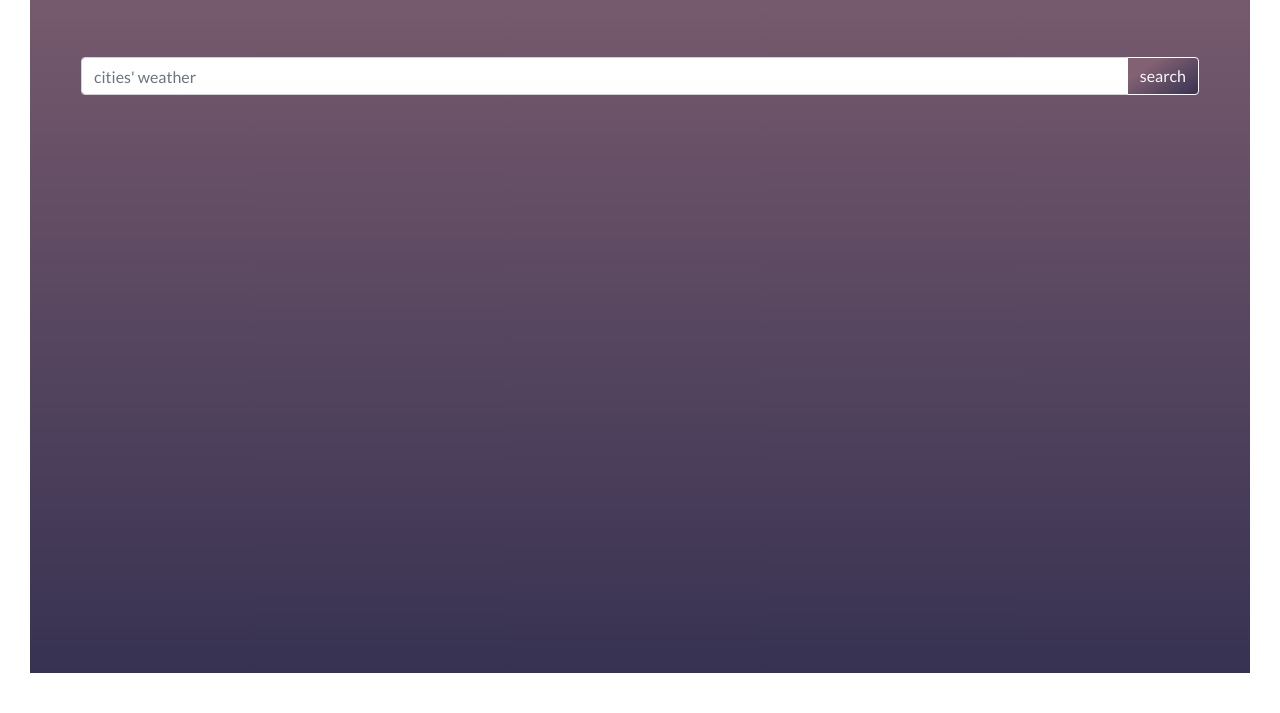
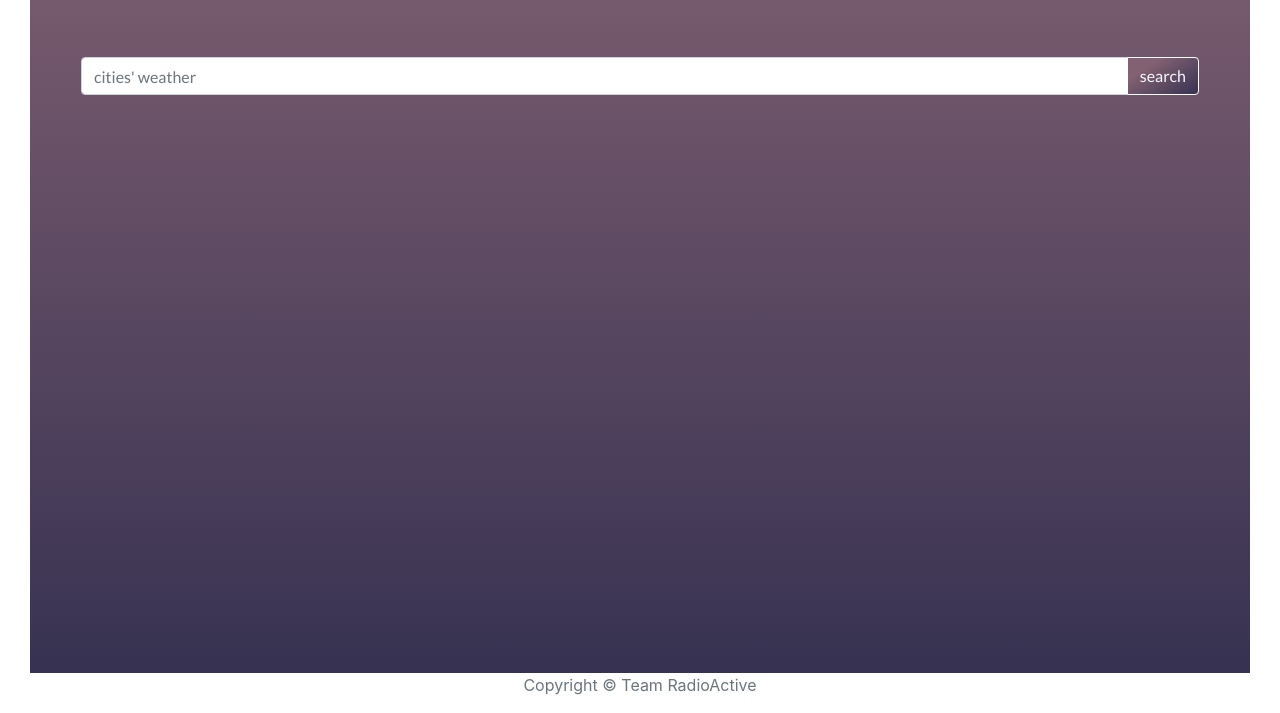
Before and after one commit to Uschas75/weather-app, a plain HTML site: page index.html in a window 1280 px wide. Shown: the part 127-840 px from the top of the page. Before the commit the page ends 800 px from the top, so only its background shows below. Drawn offline with nearby package versions, Linux system fonts and the light colour scheme.

Commit message:
[Added] Footer

```diff
--- a/index.html
+++ b/index.html
@@ -33,6 +33,17 @@
     </header>
 
 
+    <footer>
+        <div class="container">
+            <div class="row">
+                <div class="col-lg-8 col-md-10 mx-auto">
+                    <p class="copyright text-muted text-center">Copyright &copy; Team RadioActive</p>
+                </div>
+            </div>
+        </div>
+    </footer>
+
+
 
     <script src="https://code.jquery.com/jquery-3.5.1.slim.min.js" integrity="sha384-DfXdz2htPH0lsSSs5nCTpuj/zy4C+OGpamoFVy38MVBnE+IbbVYUew+OrCXaRkfj" crossorigin="anonymous"></script>
     <script src="https://cdn.jsdelivr.net/npm/popper.js@1.16.1/dist/umd/popper.min.js" integrity="sha384-9/reFTGAW83EW2RDu2S0VKaIzap3H66lZH81PoYlFhbGU+6BZp6G7niu735Sk7lN" crossorigin="anonymous"></script>
```
